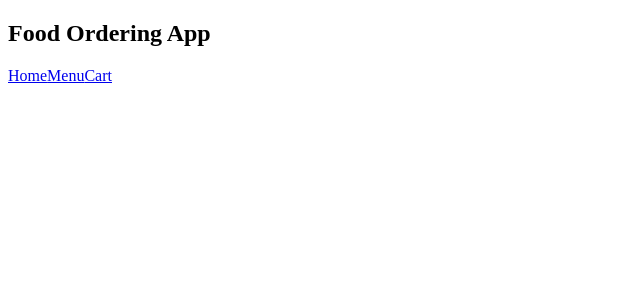
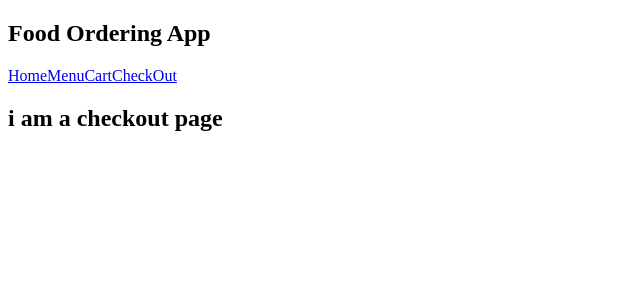
Before and after one commit to karthikhub-07/food-ordering-app, a React (Vite) app: page /checkOut in a window 1280 px wide. Shown: the top 300 px of the page, without its empty margins (0-640 px from the left). Built offline with nearby package versions, Linux system fonts and the light colour scheme.

Commit message:
Add checkout page routing

```diff
--- a/src/AllRoutes.jsx
+++ b/src/AllRoutes.jsx
@@ -4,6 +4,7 @@ import Home from './Pages/Home'
 import Navbar from './Components/Navbar'
 import Menu from './Pages/Menu'
 import Cart from './Pages/Cart'
+import CheckOut from './Pages/CheckOut'
 const AllRoutes = () => {
   return (
     <div>
@@ -13,6 +14,7 @@ const AllRoutes = () => {
             <Route path='/' element={<Home/>}></Route>
             <Route path='/menu' element={<Menu/>}></Route>
             <Route path='/cart' element={<Cart/>}></Route>
+            <Route path='/checkOut' element={<CheckOut/>}></Route>
         </Routes>
         </BrowserRouter>
     </div>
--- a/src/Components/Navbar.jsx
+++ b/src/Components/Navbar.jsx
@@ -8,6 +8,7 @@ const Navbar = () => {
      <NavLink to='/'>Home</NavLink>
      <NavLink to='/menu'>Menu</NavLink>
      <NavLink to='/cart'>Cart</NavLink>
+     <NavLink to='/checkOut'>CheckOut</NavLink>
     </nav>
   )
 }
--- a/src/Pages/CheckOut.jsx
+++ b/src/Pages/CheckOut.jsx
@@ -0,0 +1,11 @@
+import React from 'react'
+
+const CheckOut = () => {
+  return (
+    <div>
+        <h2>i am a checkout page</h2>
+    </div>
+  )
+}
+
+export default CheckOut
```
